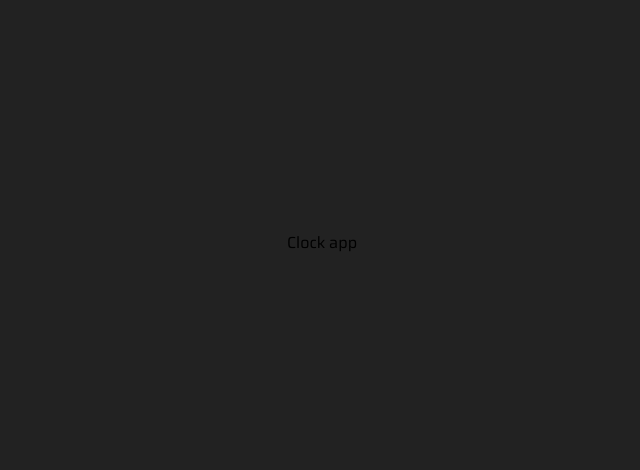
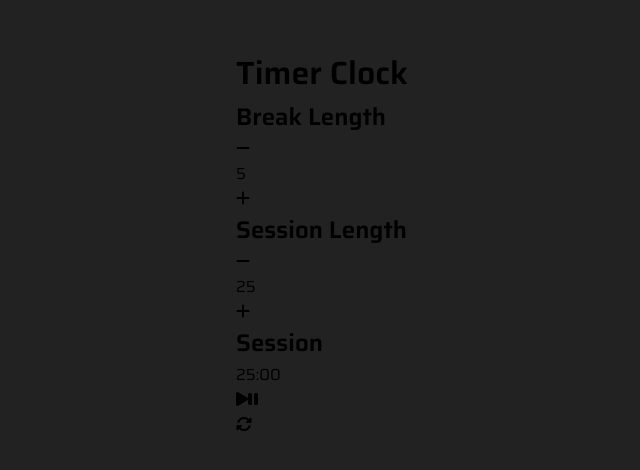
Before and after one commit to DuskoZ/freeCodeCamp, a React (Create React App) app in the folder Front End Development Libraries/build-a-25-plus-5-clock/: page / in a window 1280 px wide. Shown: the part 158-628 px from the top of the page, without its empty margins (318-958 px from the left). Built offline with nearby package versions, Linux system fonts and the light colour scheme; a web font is replaced by a local one.

Commit message:
test rendering

```diff
--- a/Front End Development Libraries/build-a-25-plus-5-clock/src/App.js
+++ b/Front End Development Libraries/build-a-25-plus-5-clock/src/App.js
@@ -1,7 +1,22 @@
 import React from "react";
+import Break from "./components/Break";
+import Controls from "./components/Controls";
+import Session from "./components/Session";
+import Timer from "./components/Timer";
 
 function App() {
-    return <div className="app">Clock app</div>;
+    return (
+        <div className="app">
+            <h1 className="title">Timer Clock</h1>
+
+            <div className="length-container">
+                <Break />
+                <Session />
+            </div>
+            <Timer />
+            <Controls />
+        </div>
+    );
 }
 
 export default App;
```
